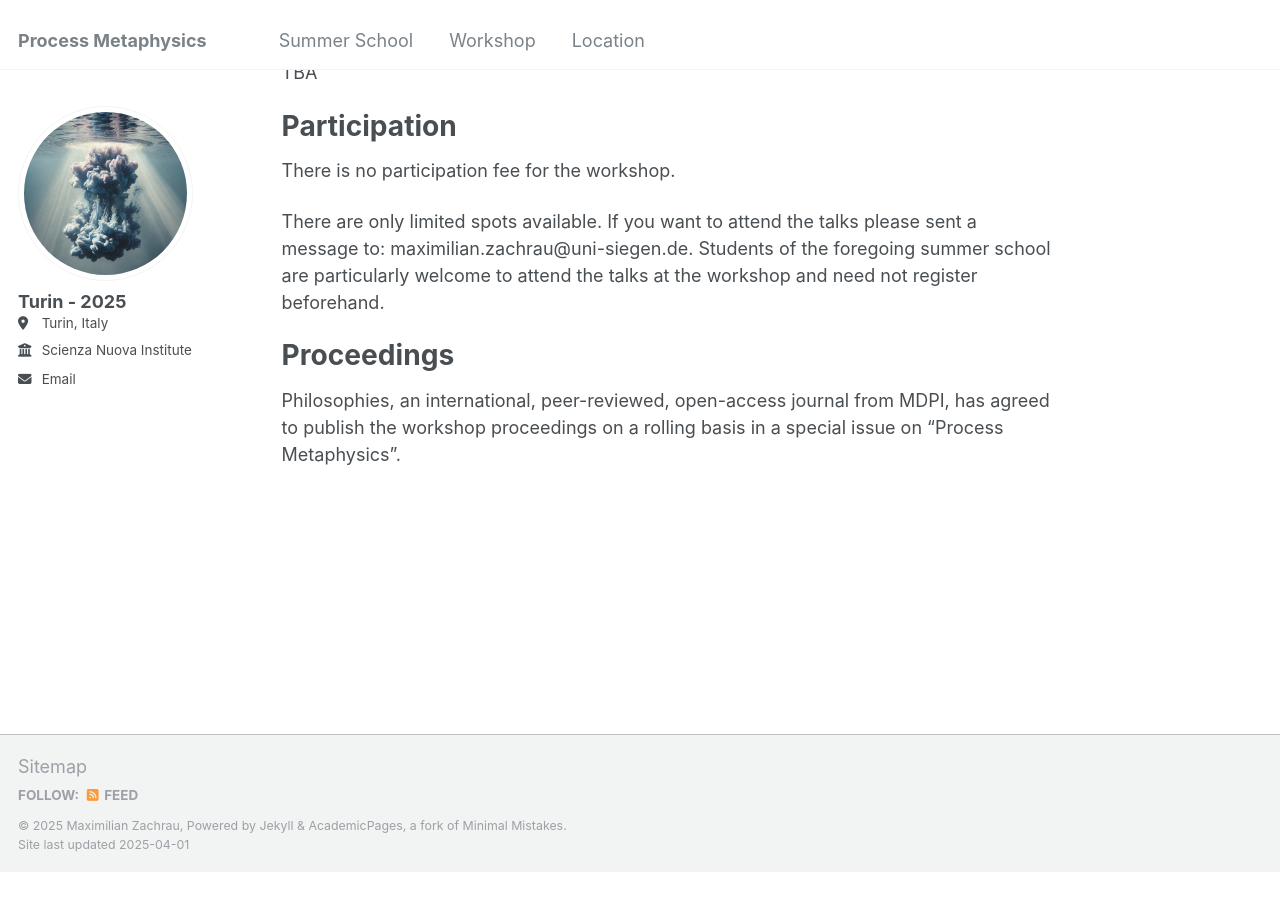
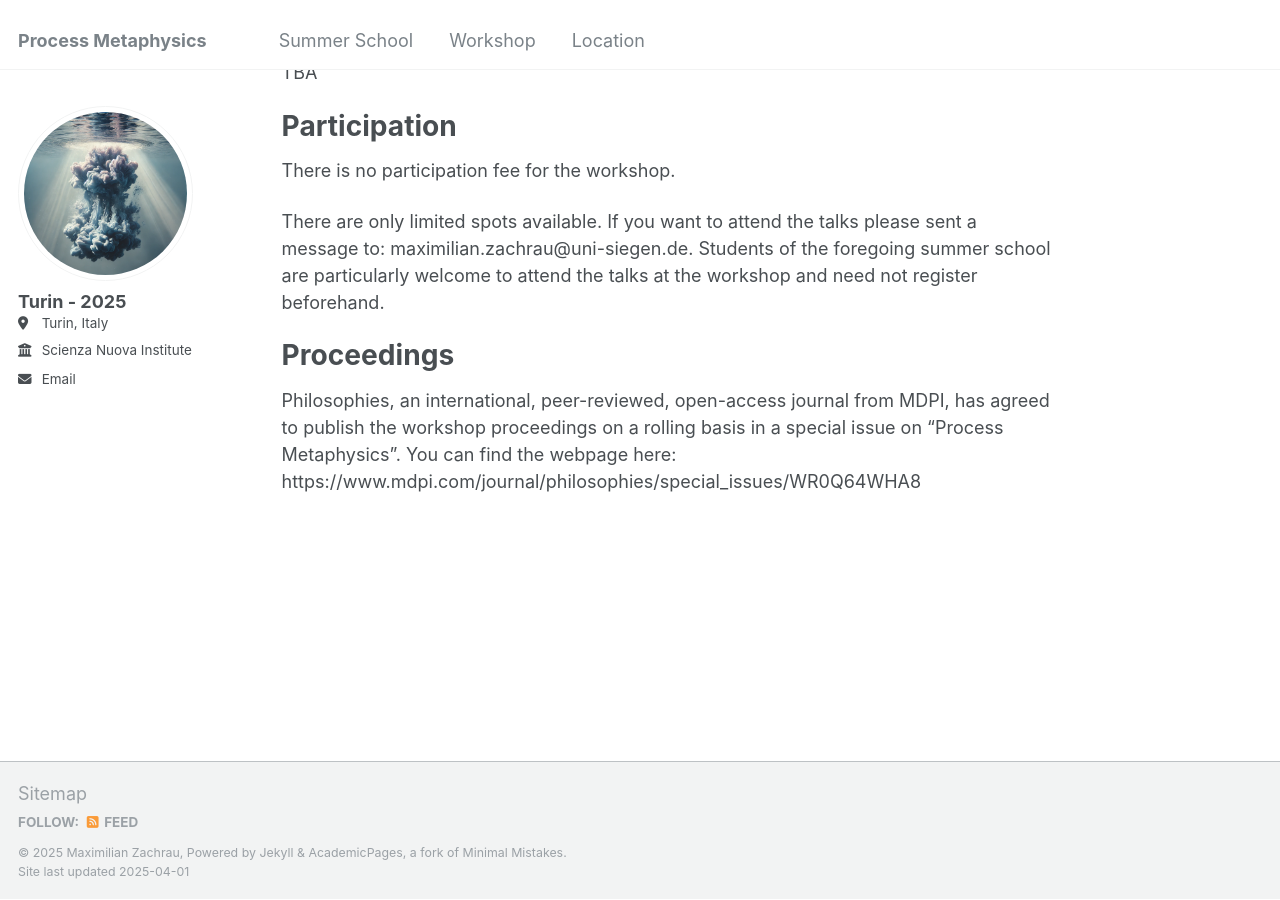
Before and after one commit to k1ssndr/turin2025, a Jekyll site: the page built from _pages/workshop.md, in a window 1280 px wide and 900 px high, scrolled down 2077 px. Built offline with Jekyll 4.4.1, drawn with Linux system fonts in a browser that asks for light colours; before the commit the page ends 2950 px from its top, so only the background shows below that.

Commit message:
Update workshop.md

```diff
--- a/_pages/workshop.md
+++ b/_pages/workshop.md
@@ -48,4 +48,4 @@ There are only limited spots available. If you want to attend the talks please s
 
 Proceedings
 ======
-Philosophies, an international, peer-reviewed, open-access journal from MDPI, has agreed to publish the workshop proceedings on a rolling basis in a special issue on "Process Metaphysics".
+Philosophies, an international, peer-reviewed, open-access journal from MDPI, has agreed to publish the workshop proceedings on a rolling basis in a special issue on "Process Metaphysics". You can find the webpage here: https://www.mdpi.com/journal/philosophies/special_issues/WR0Q64WHA8
```
